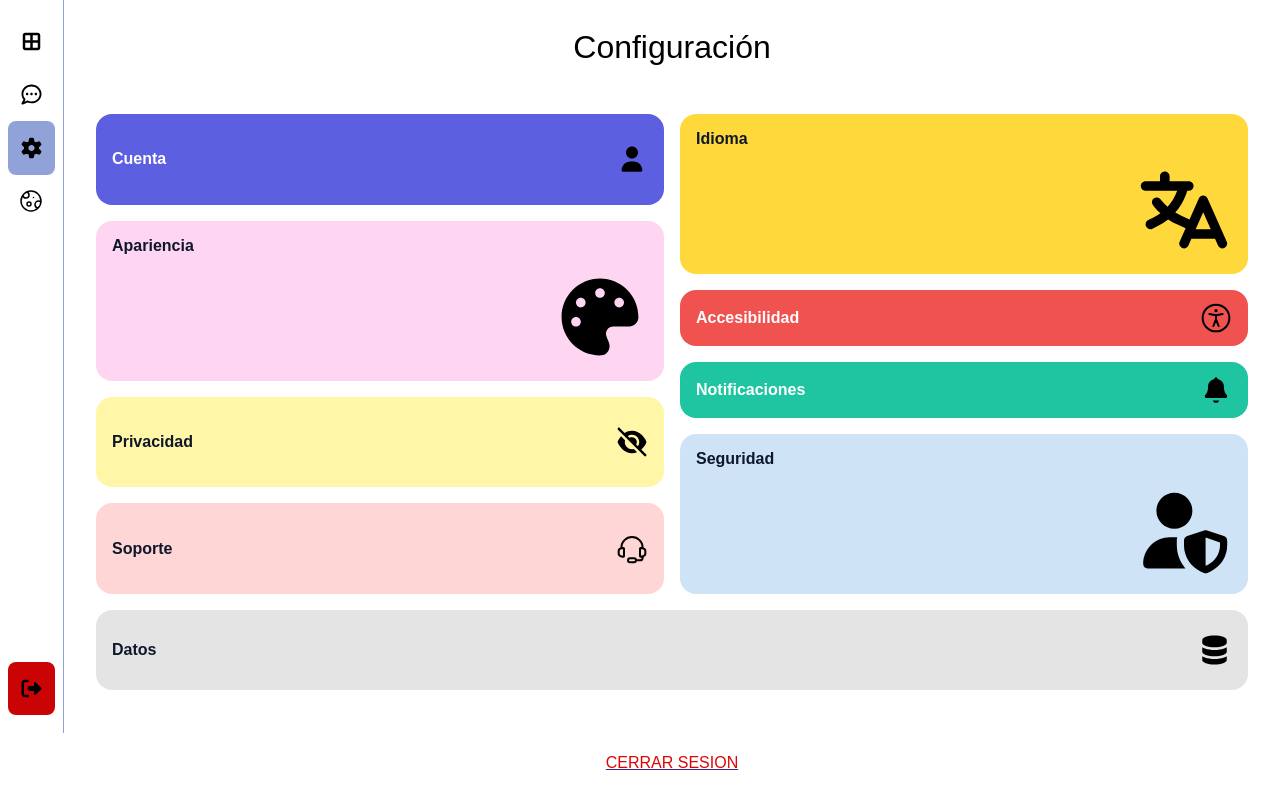
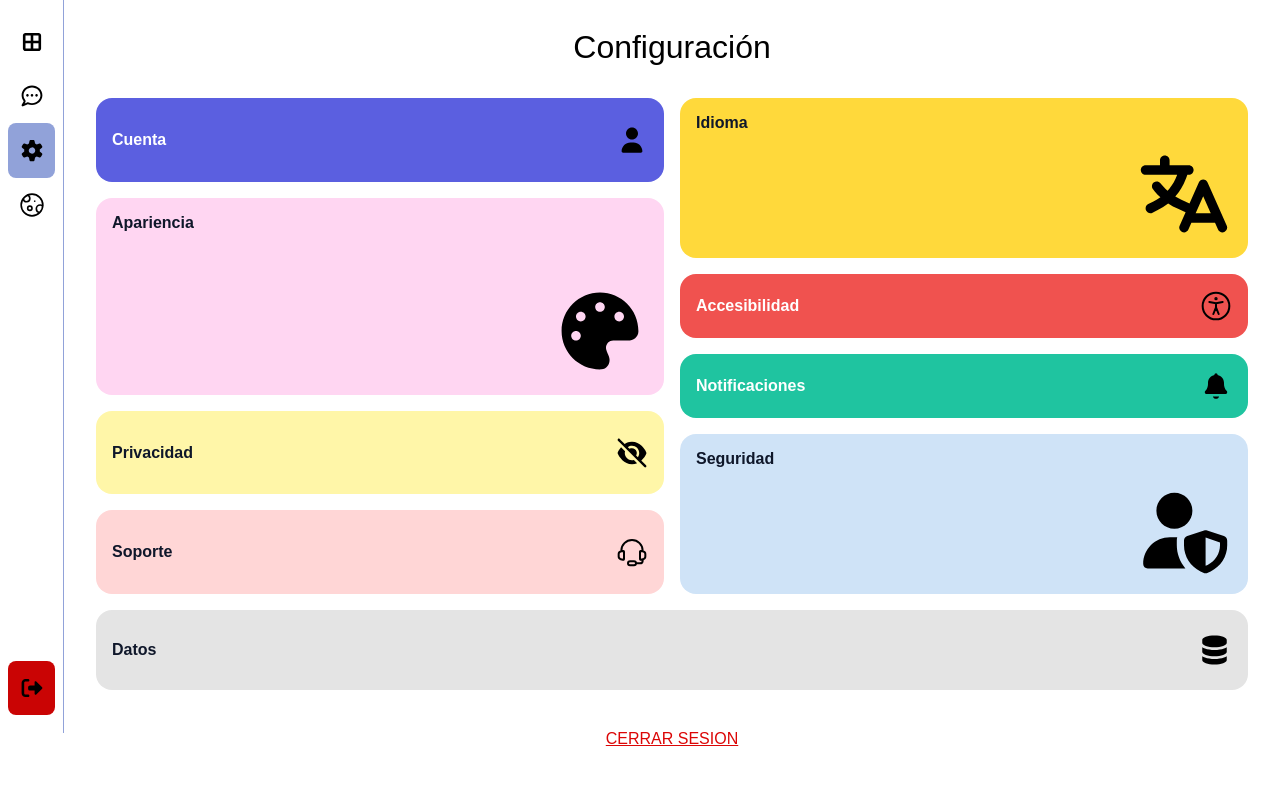
Before and after one commit to JosuenahumNEO/Desarrolladora-de-software, a PHP site: page /src/Views/configuracion.html in a window 1280 px wide. Shown: the part 67-871 px from the top of the page. After the commit the page ends 813 px from the top, so only its background shows below. Run offline with PHP 8.4, Linux system fonts and the light colour scheme.

Commit message:
Nueva vista de configuración en public y src/Views

```diff
--- a/public/css/configuracion.css
+++ b/public/css/configuracion.css
@@ -162,49 +163,92 @@ header{
 }
 
 .sidebar.menu-toggle{
-    width: 15.4rem;
+    width: 15rem;
 }
 
 .sidebar img{
     width: 1.6rem;
-}
-
-.sidebar a{
-    display: flex;
-    align-items: center;
-    gap: 1.6rem;
-    padding: 0.9rem 0.7rem;
-    text-decoration: none;
-    margin: 0 0.5rem;
-    border-radius: 0.5rem;
-    white-space: nowrap;
-    overflow: hidden;
-    color: var(--color-h1);
-}
-
-.sidebar a:hover{
-    background-color: var(--color-interactive);
-}
-
-.sidebar a.selected{
-    color: var(--color-h2-p);
-    background-color: var(--color-interactive);
-}
-
-
-.sidebar a.red-jhon{
-    color: var(--color-h2-p);
-    background-color: var(--Advertencia-color2);
-
-}
-
-.sidebar a.red-jhon:hover{
-    background-color: var(--Advertencia-color1);
+    flex-shrink: 0;
 }
 
 /* Logout: se empuja al fondo del sidebar */
 .sidebar li.down{
     margin-top: auto;
+}
+
+/* Botones del sidebar (antes eran <a>) */
+.btn-sidebar{
+    display: flex;
+    align-items: center;
+    gap: 1.6rem;
+    width: calc(100% - 1rem);
+    margin: 0 0.5rem;
+    padding: 0.9rem 0.7rem;
+    border: none;
+    border-radius: 0.5rem;
+    background: none;
+    font: inherit;
+    text-align: left;
+    white-space: nowrap;
+    overflow: hidden;
+    cursor: pointer;
+    color: var(--color-h1);
+}
+
+.btn-sidebar .texto{
+    flex: 1;
+}
+
+.btn-sidebar:hover{
+    background-color: var(--color-interactive);
+}
+
+.btn-sidebar.selected{
+    color: var(--color-h2-p);
+    background-color: var(--color-interactive);
+}
+
+.btn-sidebar.red-jhon{
+    color: var(--color-h2-p);
+    background-color: var(--Advertencia-color2);
+}
+
+.btn-sidebar.red-jhon:hover{
+    background-color: var(--Advertencia-color1);
+}
+
+/* Con el sidebar colapsado solo se ven los iconos */
+.sidebar:not(.menu-toggle) .switch{
+    display: none;
+}
+
+
+.slider{
+    position: absolute;
+    inset: 0;
+    background-color: #cbd5e1;
+    border-radius: 999px;
+    transition: background-color 0.3s;
+}
+
+.slider::before{
+    content: "";
+    position: absolute;
+    width: 1rem;
+    height: 1rem;
+    left: 0.15rem;
+    top: 0.15rem;
+    background-color: #ffffff;
+    border-radius: 50%;
+    transition: transform 0.3s;
+}
+
+.btn-sidebar[aria-checked="true"] .slider{
+    background-color: var(--color-button);
+}
+
+.btn-sidebar[aria-checked="true"] .slider::before{
+    transform: translateX(1.1rem);
 }
 
 /*Main*/
@@ -218,14 +262,7 @@ main{
 }
 
 main.menu-toggle{
-    margin-left: 15.4rem;
-}
-
-.titulo{
-    text-align: center;
-    padding-bottom: 3rem;
-    font-size: 2rem;
-    color: var(--color-h1) ;
+    margin-left: 14.4rem;
 }
 
 /*Contenido en main (CUADRICULAS DE TARJETAS)*/
@@ -240,7 +277,7 @@ main.menu-toggle{
 
 /* Cada columna es un flex vertical */
 .columna{
-    flex: 1 1 320px;
+    flex: 1 1 0;
     display: flex;
     flex-direction: column;
     gap: 1rem;
@@ -259,11 +296,6 @@ main.menu-toggle{
     color: var(--color-h1);
 }
 
-.card1 h3, .card2 h3, .card3 h3{
-    font-size: 1rem;
-    font-weight: 700;
-    color: var(--color-h1);
-}
 
 /* Tarjeta alta (Apariencia, Idioma, Seguridad): título arriba, icono abajo a la derecha */
 .card1{
@@ -318,7 +350,6 @@ main.menu-toggle{
     background-color: #5b5fe0;
     color: #ffffff;
 }
-.cuenta h3{ color: #ffffff; }
 
 .idioma{
     background-color: #ffd93b;
@@ -332,13 +363,12 @@ main.menu-toggle{
     background-color: #f0524f;
     color: #ffffff;
 }
-.accesibilidad h3{ color: #ffffff; }
+
 
 .notificaciones{
     background-color: #1fc4a0;
     color: #ffffff;
 }
-.notificaciones h3{ color: #ffffff; }
 
 .privacidad{
     background-color: #fff6a8;
@@ -357,29 +387,9 @@ main.menu-toggle{
 }
 
 /*SWITCH QUE CAMBIA EL MODO OSCURO*/
-/* Fila "Modo oscuro" con switch */
-.modo-item{
-    display: flex;
-    align-items: center;
-    gap: 1.6rem;
-    padding: 0.9rem 0.7rem;
-    margin: 0 0.5rem;
-    border-radius: 0.5rem;
-    white-space: nowrap;
-    overflow: hidden;
-    cursor: pointer;
-    color: var(--color-h1);
-}
 
-.modo-item:hover{
-    background-color: var(--color-interactive);
-}
 
-.modo-item .texto{
-    flex: 1;
-}
-
-/* Switch: el input se oculta y el clic lo maneja la fila completa */
+/* Switch para que el input se oculte y el clic lo maneja la fila completa */
 .switch{
     position: relative;
     display: inline-block;
@@ -388,61 +398,117 @@ main.menu-toggle{
     flex-shrink: 0;
 }
 
-.switch input{
-    opacity: 0;
-    width: 0;
-    height: 0;
-    pointer-events: none;
-}
-
-.slider{
-    position: absolute;
-    inset: 0;
-    background-color: #cbd5e1;
-    border-radius: 999px;
-    transition: background-color 0.3s;
-}
-
-.slider::before{
-    content: "";
-    position: absolute;
-    width: 1rem;
-    height: 1rem;
-    left: 0.15rem;
-    top: 0.15rem;
-    background-color: #ffffff;
-    border-radius: 50%;
-    transition: transform 0.3s;
-}
-
-.switch input:checked + .slider{
-    background-color: var(--color-button);
-}
-
 .switch input:checked + .slider::before{
     transform: translateX(1.1rem);
 }
 
-/* Con el sidebar colapsado solo se ve el icono */
+/* con el sidebar colapsado solo se ve el icono */
 .sidebar:not(.menu-toggle) .switch{
     display: none;
 }
 
-/* Cambia el texto legible sobre las tarjetas pastel en modo oscuro */
+/* cambia el texto legible sobre las tarjetas pastel en modo oscuro */
 .idioma, .apariencia, .privacidad, .soporte, .seguridad, .datos,
 .idioma h3, .apariencia h3, .privacidad h3, .soporte h3, .seguridad h3, .datos h3{
     color: #0f172a;
 }
 
-/*Cerrar sesion link*/
 
-.logout{
-    padding-top: 4rem;
+/* tarjetas y enlaces como botones */
+button.card1, button.card2, button.card3{
+    width: 100%;
+    border: none;
+    font: inherit;
+    text-align: left;
+    cursor: pointer;
+    transition: filter 0.2s;
+}
+
+button.card1:hover, button.card2:hover, button.card3:hover{
+    filter: brightness(0.95);
+}
+
+/* texto de cada tarjeta (reemplaza a los h3) */
+.titulo{
+    font-size: 1rem;
+    font-weight: 700;
+    color: inherit;
+}
+
+/* cerrar sesión debajo de las tarjetas */
+.cerrar-sesion{
+    display: block;
+    margin: 2.5rem auto 0;
+    background: none;
+    border: none;
+    font: inherit;
+    color: var(--Advertencia-color1);
+    text-decoration: underline;
+    cursor: pointer;
+}
+
+/* ===== CORRECCIÓN DE TARJETAS E ICONOS ===== */
+
+/* Título de la página (el "Configuración" de arriba) */
+.titulo-pagina{
     text-align: center;
-    align-items: center;
+    padding-bottom: 2rem;
+    font-size: 2rem;
+    color: var(--color-h1);
+}
 
-    color: var(--Advertencia-color1) ;
+/* El alto de cada tarjeta sale de su contenido, con min-height como mínimo.
+   Las proporciones se mantienen con flex-grow. */
+.card1{
+    flex: 2 1 auto;
+    min-height: 10rem;
 }
+
+.card2{
+    flex: 1 1 auto;
+    min-height: 3.5rem;
+}
+
+.card3{
+    flex: 0 0 100%;
+    min-height: 5rem;
+}
+
+/* Texto de cada tarjeta: alineado a la izquierda y sin espacio extra */
+.card1 .titulo,
+.card2 .titulo,
+.card3 .titulo{
+    text-align: left;
+    padding: 0;
+    font-size: 1rem;
+    font-weight: 700;
+}
+
+/* Iconos: tamaño fijo, sin deformarse ni salirse de la tarjeta */
+.icono{
+    width: 2rem;
+    height: 2rem;
+    flex-shrink: 0;
+    object-fit: contain;
+}
+
+.icono-grande{
+    width: 6rem;
+    height: 6rem;
+}
+
+.card3 .icono{
+    width: 2.2rem;
+    height: 2.2rem;
+}
+
+/* Tarjetas altas: icono abajo a la derecha */
+.card1 .icono{
+    align-self: flex-end;
+    margin-top: auto;
+}
+
+
 
 /*Responsive*/
 
--- a/public/js/configuracion.js
+++ b/public/js/configuracion.js
@@ -4,37 +4,47 @@ const imagen = document.getElementById('keyframes2');
 const main = document.getElementById('main');
 
 const itemModo = document.getElementById('item-modo');
-const switchModo = document.getElementById('switch-modo');
 const iconoModo = document.getElementById('icono-modo');
 
-const ICONO_LUNA = '/public/svg/moon-sat.svg';
-const ICONO_SOL = '/public/svg/sun-light.svg';
+const ICONO_LUNA = '../../public/svg/moon-sat.svg';
+const ICONO_SOL = '../../public/svg/sun-light.svg';
 
-/* menu hamburguesa */
+/* menú hamburguesa del header */
 menu.addEventListener('click', () => {
     sidebar.classList.toggle('menu-toggle');
     main.classList.toggle('menu-toggle');
 
-    /* cambio de imagen para el menu */
     if (imagen.src.includes('/public/svg/keyframes.svg')) {
-        imagen.src = '/public/svg/keyframes-solid.svg';
+        imagen.src = '../../public/svg/keyframes-solid.svg';
     } else {
-        imagen.src = '/public/svg/keyframes.svg';
+        imagen.src = '../../public/svg/keyframes.svg';
     }
 });
 
 /* modo oscuro */
 function aplicarModoOscuro(activo) {
     document.body.classList.toggle('modo-oscuro', activo);
-    switchModo.checked = activo;
+    itemModo.setAttribute('aria-checked', String(activo));
     iconoModo.src = activo ? ICONO_SOL : ICONO_LUNA;
     localStorage.setItem('modoOscuro', activo ? '1' : '0');
 }
 
-/* al hacer clic en toda la fila (texto, icono o switch) */
 itemModo.addEventListener('click', () => {
     aplicarModoOscuro(!document.body.classList.contains('modo-oscuro'));
 });
 
-/* recordar la preferencia al volver a abrir la página */
 aplicarModoOscuro(localStorage.getItem('modoOscuro') === '1');
+
+/* Botones preparados para conectarse */
+/* Cada botón tiene data-accion. ESTO CREO QUE ES IMPORTANTE Quien conecte las pestañas agrega aquí su lógica. */
+document.querySelectorAll('[data-accion]').forEach(boton => {
+    boton.addEventListener('click', () => {
+        const accion = boton.dataset.accion;
+        console.log('Clic en:', accion);
+
+        // Segun vi el ejemplo de cómo conectarlo después:
+        // if (accion === 'cuenta') abrirPanelCuenta();
+        // if (accion === 'cerrar-sesion') cerrarSesion();
+    });
+});
+ // Tengo que dejar comentarios aqui o no puedo? osea realmente quien me detiene?
--- a/src/Views/configuracion.html
+++ b/src/Views/configuracion.html
@@ -5,7 +5,7 @@
     <meta charset="UTF-8">
     <meta name="viewport" content="width=device-width, initial-scale=1.0">
     <title>Configuracion</title>
-    <link rel="stylesheet" href="/public/css/configuracion.css">
+    <link rel="stylesheet" href="../../public/css/configuracion.css">
 </head>
 
 <body>
@@ -15,18 +15,18 @@
         <div class="left">
             <div class="menu-container">
                 <div class="menu" id="menu">
-                    <img src="/public/svg/keyframes.svg" alt="" id="keyframes2">
+                    <img src="../../public/svg/keyframes.svg" alt="" id="keyframes2">
                 </div>
             </div>
             <div class="brand">
-                <img src="/public/svg/cube-hole.svg" alt="" class="logo">
+                <img src="../../public/svg/cube-hole.svg" alt="" class="logo">
                 <span class="name"> PortDevs Solutions</span>
             </div>
         </div>
 
         <div class="right">
             <!--AQUI IRA FOTO DEL USUARIO NO ICO, luego cambiar-->
-            <img src="/public/img/usuario.jpeg" alt="" class="user">
+            <img src="../../public/img/usuario.jpeg" alt="" class="user">
         </div>
 
     </header>
@@ -36,112 +36,109 @@
         <nav>
             <ul>
                 <li>
-                    <a href="#">
-                        <img src="/public/svg/border-all-solid-full.svg" alt="">
-                        <span>Menu</span>
-                    </a>
+                    <button class="btn-sidebar" data-accion="menu">
+                        <img src="../../public/svg/border-all-solid-full.svg" alt="">
+                        <span class="texto">Menu</span>
+                    </button>
                 </li>
                 <li>
-                    <a href="#">
-                        <img src="/public/svg/comment-dots-regular-full.svg" alt="">
-                        <span>Chat</span>
-                    </a>
+                    <button class="btn-sidebar" data-accion="chat">
+                        <img src="../../public/svg/comment-dots-regular-full.svg" alt="">
+                        <span class="texto">Chat</span>
+                    </button>
                 </li>
                 <li>
-                    <a href="#" class="selected">
-                        <img src="/public/svg/gear-solid-full.svg" alt="">
-                        <span>Configuracion</span>
-                    </a>
+                    <button class="btn-sidebar selected" data-accion="configuracion" aria-current="page">
+                        <img src="../../public/svg/gear-solid-full.svg" alt="">
+                        <span class="texto">Configuracion</span>
+                    </button>
                 </li>
                 <li>
-                    <div class="modo-item" id="item-modo">
-                        <img id="icono-modo" src="/public/svg/moon-sat.svg" alt="">
+                    <!-- No lleva algun data-accion porque el JS la maneja aparte (para el modo oscuro) -->
+                    <button class="btn-sidebar" id="item-modo" role="switch" aria-checked="false">
+                        <img id="icono-modo" src="../../public/svg/moon-sat.svg" alt="">
                         <span class="texto">Modo oscuro</span>
-                        <label class="switch">
-                            <input type="checkbox" id="switch-modo">
+                        <span class="switch">
                             <span class="slider"></span>
-                        </label>
-                    </div>
+                        </span>
+                    </button>
                 </li>
 
                 <!--Logout-->
                 <li class="down">
-                    <a href="#" class="red-jhon">
-                        <img src="/public/svg/right-from-bracket-solid-full.svg" alt="">
-                        <span>LogOut</span>
-                    </a>
+                    <button class="btn-sidebar red-jhon" data-accion="logout">
+                        <img src="../../public/svg/right-from-bracket-solid-full.svg" alt="">
+                        <span class="texto">LogOut</span>
+                    </button>
                 </li>
-
             </ul>
         </nav>
     </div>
 
     <main id="main">
-        <p class="titulo">Configuración</p>
+        <p class="titulo-pagina">Configuración</p>
 
         <div class="cuadricula-flex">
 
             <!-- Columna izquierda -->
             <div class="columna">
-                <div class="card2 cuenta">
-                    <h3>Cuenta</h3>
-                    <img class="icono" src="/public/svg/user-solid-full.svg" alt="">
-                </div>
+                <button class="card2 cuenta" data-accion="cuenta">
+                    <span class="titulo">Cuenta</span>
+                    <img class="icono" src="../../public/svg/user-solid-full.svg" alt="">
+                </button>
 
-                <div class="card1 apariencia">
-                    <h3>Apariencia</h3>
-                    <img class="icono icono-grande" src="/public/svg/palette-solid-full.svg" alt="">
-                </div>
+                <button class="card1 apariencia" data-accion="apariencia">
+                    <span class="titulo">Apariencia</span>
+                    <img class="icono icono-grande" src="../../public/svg/palette-solid-full.svg" alt="">
+                </button>
 
-                <div class="card2 privacidad">
-                    <h3>Privacidad</h3>
-                    <img class="icono" src="/public/svg/eye-slash-solid-full.svg" alt="">
-                </div>
+                <button class="card2 privacidad" data-accion="privacidad">
+                    <span class="titulo">Privacidad</span>
+                    <img class="icono" src="../../public/svg/eye-slash-solid-full.svg" alt="">
+                </button>
 
-                <div class="card2 soporte">
-                    <h3>Soporte</h3>
-                    <img class="icono" src="/public/svg/headset-help.svg" alt="">
-                </div>
+                <button class="card2 soporte" data-accion="soporte">
+                    <span class="titulo">Soporte</span>
+                    <img class="icono" src="../../public/svg/headset-help.svg" alt="">
+                </button>
             </div>
 
             <!-- Columna derecha -->
             <div class="columna">
-                <div class="card1 idioma">
-                    <h3>Idioma</h3>
-                    <img class="icono icono-grande" src="/public/svg/language-solid-full.svg" alt="">
-                </div>
+                <button class="card1 idioma" data-accion="idioma">
+                    <span class="titulo">Idioma</span>
+                    <img class="icono icono-grande" src="../../public/svg/language-solid-full.svg" alt="">
+                </button>
 
-                <div class="card2 accesibilidad">
-                    <h3>Accesibilidad</h3>
-                    <img class="icono" src="/public/svg/accessibility.svg" alt="">
-                </div>
+                <button class="card2 accesibilidad" data-accion="accesibilidad">
+                    <span class="titulo">Accesibilidad</span>
+                    <img class="icono" src="../../public/svg/accessibility.svg" alt="">
+                </button>
 
-                <div class="card2 notificaciones">
-                    <h3>Notificaciones</h3>
-                    <img class="icono" src="/public/svg/bell-solid-full.svg" alt="">
-                </div>
+                <button class="card2 notificaciones" data-accion="notificaciones">
+                    <span class="titulo">Notificaciones</span>
+                    <img class="icono" src="../../public/svg/bell-solid-full.svg" alt="">
+                </button>
 
-                <div class="card1 seguridad">
-                    <h3>Seguridad</h3>
-                    <img class="icono icono-grande" src="/public/svg/user-shield-solid-full.svg" alt="">
-                </div>
+                <button class="card1 seguridad" data-accion="seguridad">
+                    <span class="titulo">Seguridad</span>
+                    <img class="icono icono-grande" src="../../public/svg/user-shield-solid-full.svg" alt="">
+                </button>
             </div>
 
             <!-- Barra completa de abajo -->
-            <div class="card3 datos">
-                <h3>Datos</h3>
-                <img class="icono" src="/public/svg/database-solid-full.svg" alt="">
-            </div>
-
+            <button class="card3 datos" data-accion="datos">
+                <span class="titulo">Datos</span>
+                <img class="icono" src="../../public/svg/database-solid-full.svg" alt="">
+            </button>
 
         </div>
-        <a href="">
-            <p class="logout">CERRAR SESION</p>
-        </a>
 
+        <!-- Reemplaza el enlace antiguo de "Cerrar sesión" si lo tienes -->
+        <button class="cerrar-sesion" data-accion="cerrar-sesion">CERRAR SESION</button>
     </main>
 
-    <script src="/public/js/configuracion.js"></script>
+    <script src="../../public/js/configuracion.js"></script>
 </body>
 
 </html>
```
Also changed, not shown: other parts of public/css/configuracion.css (+35 -2 lines).
